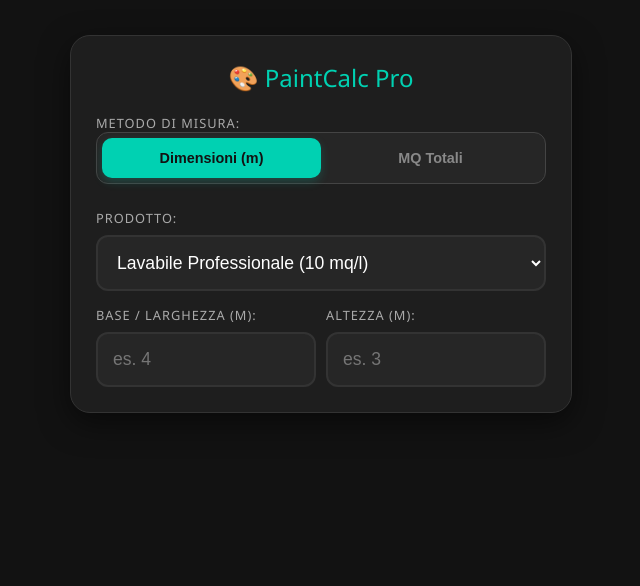
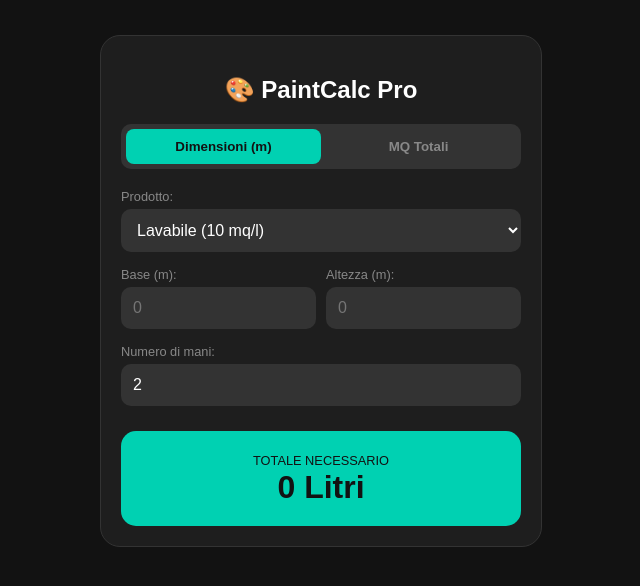
Before and after one commit to ernesto8019/vernice, a plain HTML site: page index.html in a window 1280 px wide. Both pictures are taken after a click on the button "Dimensioni (m)". Shown: the whole page, without its empty margins (319-959 px from the left). Drawn offline with Linux system fonts and the light colour scheme.

Commit message:
Update index.html

```diff
--- a/index.html
+++ b/index.html
@@ -4,91 +4,134 @@
     <meta charset="UTF-8">
     <meta name="viewport" content="width=device-width, initial-scale=1.0">
     <title>PaintCalc Pro</title>
-    <link rel="icon" href="data:,">
     <link rel="manifest" href="./manifest.json">
     <meta name="theme-color" content="#00d1b2">
-
     <style>
-        body { font-family: 'Segoe UI', sans-serif; background: #121212; color: white; padding: 15px; margin: 0; }
-        .app-container { max-width: 450px; margin: 20px auto; background: #1e1e1e; padding: 25px; border-radius: 20px; border: 1px solid #333; box-shadow: 0 10px 30px rgba(0,0,0,0.5); }
-
-        h2 { color: #00d1b2; text-align: center; margin-top: 0; font-weight: 300; }
+        body { font-family: sans-serif; background: #121212; color: white; padding: 15px; margin: 0; text-align: center; }
+        .app-container { max-width: 400px; margin: 20px auto; background: #1e1e1e; padding: 20px; border-radius: 20px; border: 1px solid #333; }
 
         /* Selettore Modalità */
-        .mode-selector { display: flex; background: #262626; border-radius: 12px; margin-bottom: 25px; padding: 5px; border: 1px solid #444; }
-        .mode-btn { flex: 1; padding: 12px; border: none; background: transparent; color: #888; cursor: pointer; border-radius: 10px; transition: 0.3s; font-weight: bold; font-size: 0.9em; }
-        .mode-btn.active { background: #00d1b2; color: #121212; box-shadow: 0 4px 10px rgba(0,209,178,0.2); }
+        .mode-selector { display: flex; background: #333; border-radius: 10px; margin-bottom: 20px; padding: 5px; }
+        .mode-btn { flex: 1; padding: 10px; border: none; background: transparent; color: #888; cursor: pointer; border-radius: 8px; font-weight: bold; }
+        .mode-btn.active { background: #00d1b2; color: #121212; }
 
-        label { display: block; margin-top: 15px; color: #aaa; font-size: 0.8em; text-transform: uppercase; letter-spacing: 1px; }
-
-        input, select {
-            width: 100%; padding: 15px; margin-top: 8px;
-            border-radius: 12px; border: 2px solid #333; background: #262626;
-            color: white; font-size: 1.1em; box-sizing: border-box; outline: none; transition: 0.3s;
-        }
-
-        input:focus { border-color: #00d1b2; background: #2a2a2a; }
+        label { display: block; margin-top: 15px; color: #888; text-align: left; font-size: 0.8em; }
+        input, select { width: 100%; padding: 12px; margin-top: 5px; border-radius: 10px; border: none; background: #333; color: white; box-sizing: border-box; font-size: 16px; }
 
         .row { display: flex; gap: 10px; }
-        .hidden { display: none; }
+        .hidden { display: none !important; }
 
-        .result-area {
-            margin-top: 25px; background: linear-gradient(135deg, #00d1b2, #009e86); color: #121212;
-            padding: 20px; border-radius: 15px; text-align: center; box-shadow: 0 5px 15px rgba(0,209,178,0.3);
-        }
+        .result-area { margin-top: 25px; background: #00d1b2; color: #121212; padding: 20px; border-radius: 15px; }
+        .result-val { font-size: 2em; font-weight: bold; display: block; }
 
-        .result-val { font-size: 2.2em; font-weight: bold; display: block; }
-
-        .buckets-info {
-            margin-top: 15px; padding: 15px; background: #262626; border-radius: 12px;
-            font-size: 0.9em; border-left: 4px solid #ff9800; color: #ddd;
-        }
-
-        #installBtn {
-            display: none; width: 100%; padding: 15px; background: #ff9800;
-            border: none; border-radius: 12px; color: black; font-weight: bold;
-            margin-bottom: 20px; cursor: pointer; text-transform: uppercase;
-        }
+        #installBtn { display: none; width: 100%; padding: 15px; background: orange; border: none; border-radius: 12px; font-weight: bold; margin-bottom: 20px; }
     </style>
 </head>
 <body>
 
 <div class="app-container">
-    <button id="installBtn">📲 Installa l'App sul Telefono</button>
-
+    <button id="installBtn">📲 INSTALLA APP</button>
     <h2>🎨 PaintCalc Pro</h2>
 
-    <label>Metodo di Misura:</label>
     <div class="mode-selector">
-        <button class="mode-btn active" id="btnDim" onclick="setMode('dims')">Dimensioni (m)</button>
-        <button class="mode-btn" id="btnMq" onclick="setMode('mq')">MQ Totali</button>
+        <button id="btnDim" class="mode-btn active" onclick="cambiaMode('dims')">Dimensioni (m)</button>
+        <button id="btnMq" class="mode-btn" onclick="cambiaMode('mq')">MQ Totali</button>
     </div>
 
     <label>Prodotto:</label>
-    <select id="prodotto" onchange="calcola()">
-        <optgroup label="Resine Epofloor (KG)">
-            <option value="0.5">Epofloor 810 (Resa 2 kg/mq)</option>
-            <option value="2.5">Epofloor 830 (Resa 0.4 kg/mq)</option>
-        </optgroup>
-        <optgroup label="Pitture e Vernici (L)">
-            <option value="12">Smalto / Traspirante (12 mq/l)</option>
-            <option value="10" selected>Lavabile Professionale (10 mq/l)</option>
-            <option value="8">Antimuffa / Esterni (8 mq/l)</option>
-        </optgroup>
+    <select id="prodotto" onchange="eseguiCalcolo()">
+        <option value="0.5">Epofloor 810 (2 kg/mq)</option>
+        <option value="2.5">Epofloor 830 (0.4 kg/mq)</option>
+        <option value="10" selected>Lavabile (10 mq/l)</option>
+        <option value="12">Smalto (12 mq/l)</option>
     </select>
 
-    <div id="divDims">
+    <div id="sezioneDims">
         <div class="row">
             <div style="flex:1">
-                <label>Base / Larghezza (m):</label>
-                <input type="number" id="larg" placeholder="es. 4" oninput="calcola()">
+                <label>Base (m):</label>
+                <input type="number" id="inputLarg" placeholder="0" oninput="eseguiCalcolo()">
             </div>
             <div style="flex:1">
                 <label>Altezza (m):</label>
-                <input type="number" id="alt" placeholder="es. 3" oninput="calcola()">
+                <input type="number" id="inputAlt" placeholder="0" oninput="eseguiCalcolo()">
             </div>
         </div>
     </div>
 
-    <div id="divMq" class="hidden">
-        <label
+    <div id="sezioneMq" class="hidden">
+        <label>Superficie Totale (mq):</label>
+        <input type="number" id="inputMqTot" placeholder="es. 50" oninput="eseguiCalcolo()">
+    </div>
+
+    <label>Numero di mani:</label>
+    <input type="number" id="inputMani" value="2" oninput="eseguiCalcolo()">
+
+    <div class="result-area">
+        <span style="font-size: 0.8em; text-transform: uppercase;">Totale Necessario</span>
+        <span class="result-val" id="testoRisultato">0</span>
+    </div>
+</div>
+
+<script>
+    let modalitaAttuale = 'dims';
+
+    function cambiaMode(m) {
+        modalitaAttuale = m;
+        // Gestione tasti
+        document.getElementById('btnDim').classList.toggle('active', m === 'dims');
+        document.getElementById('btnMq').classList.toggle('active', m === 'mq');
+        // Gestione visibilità campi
+        document.getElementById('sezioneDims').classList.toggle('hidden', m === 'mq');
+        document.getElementById('sezioneMq').classList.toggle('hidden', m === 'dims');
+        eseguiCalcolo();
+    }
+
+    function eseguiCalcolo() {
+        const resa = parseFloat(document.getElementById('prodotto').value);
+        const mani = parseFloat(document.getElementById('inputMani').value) || 1;
+        let mq = 0;
+
+        if (modalitaAttuale === 'dims') {
+            const l = parseFloat(document.getElementById('inputLarg').value) || 0;
+            const a = parseFloat(document.getElementById('inputAlt').value) || 0;
+            mq = l * a;
+        } else {
+            mq = parseFloat(document.getElementById('inputMqTot').value) || 0;
+        }
+
+        const nomeProd = document.getElementById('prodotto').options[document.getElementById('prodotto').selectedIndex].text;
+        const unita = nomeProd.includes("Epofloor") ? " KG" : " Litri";
+
+        if (mq > 0) {
+            let totale = (mq * mani) / resa;
+            document.getElementById('testoRisultato').innerText = totale.toFixed(2) + unita;
+        } else {
+            document.getElementById('testoRisultato').innerText = "0" + unita;
+        }
+    }
+
+    // PWA
+    let scattoInstallazione;
+    window.addEventListener('beforeinstallprompt', (e) => {
+        e.preventDefault();
+        scattoInstallazione = e;
+        document.getElementById('installBtn').style.display = 'block';
+    });
+
+    document.getElementById('installBtn').addEventListener('click', () => {
+        if (scattoInstallazione) {
+            scattoInstallazione.prompt();
+            scattoInstallazione.userChoice.then(() => {
+                document.getElementById('installBtn').style.display = 'none';
+                scattoInstallazione = null;
+            });
+        }
+    });
+
+    if ('serviceWorker' in navigator) {
+        navigator.serviceWorker.register('./sw.js');
+    }
+</script>
+</body>
+</html>
```
